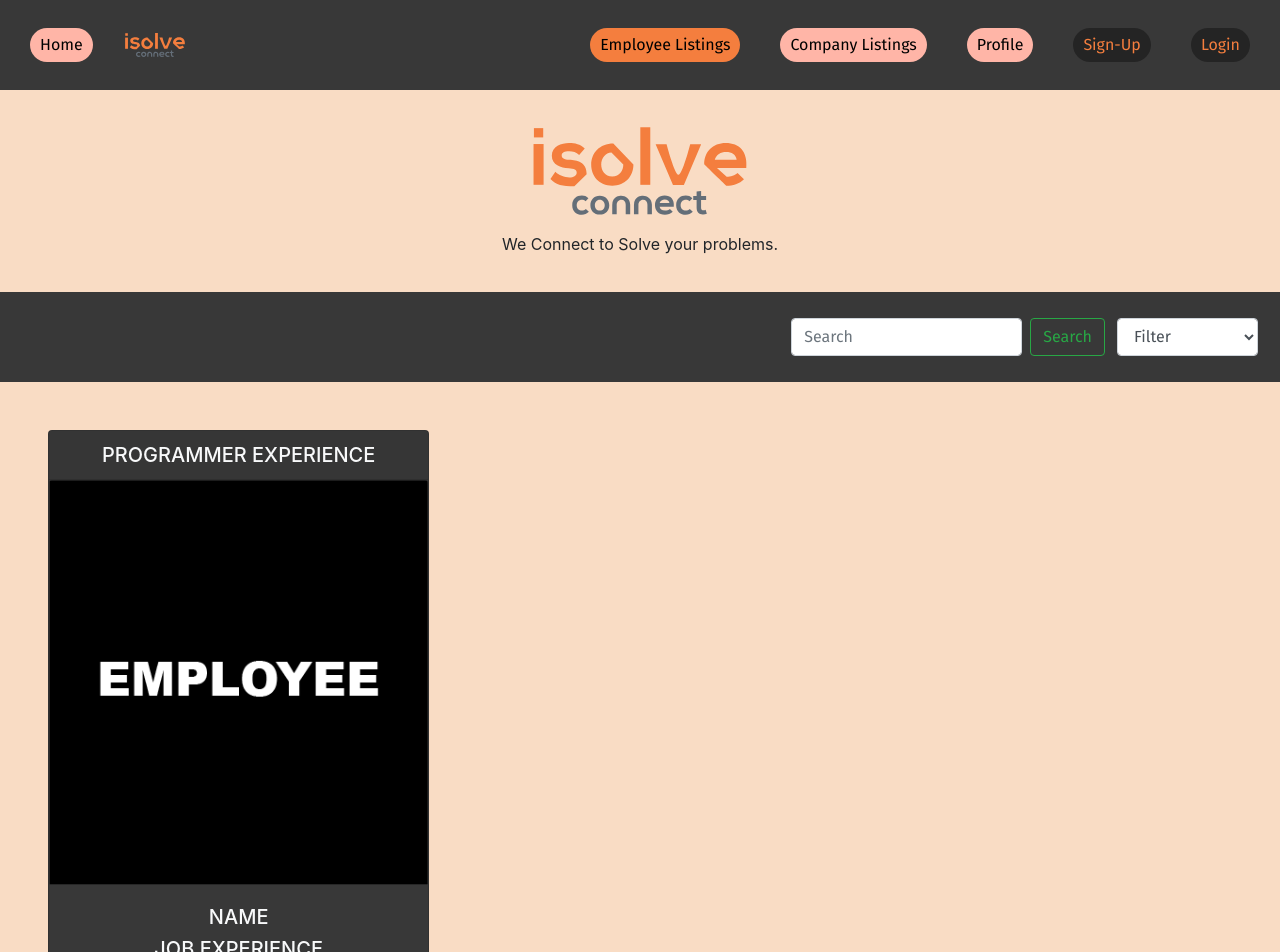
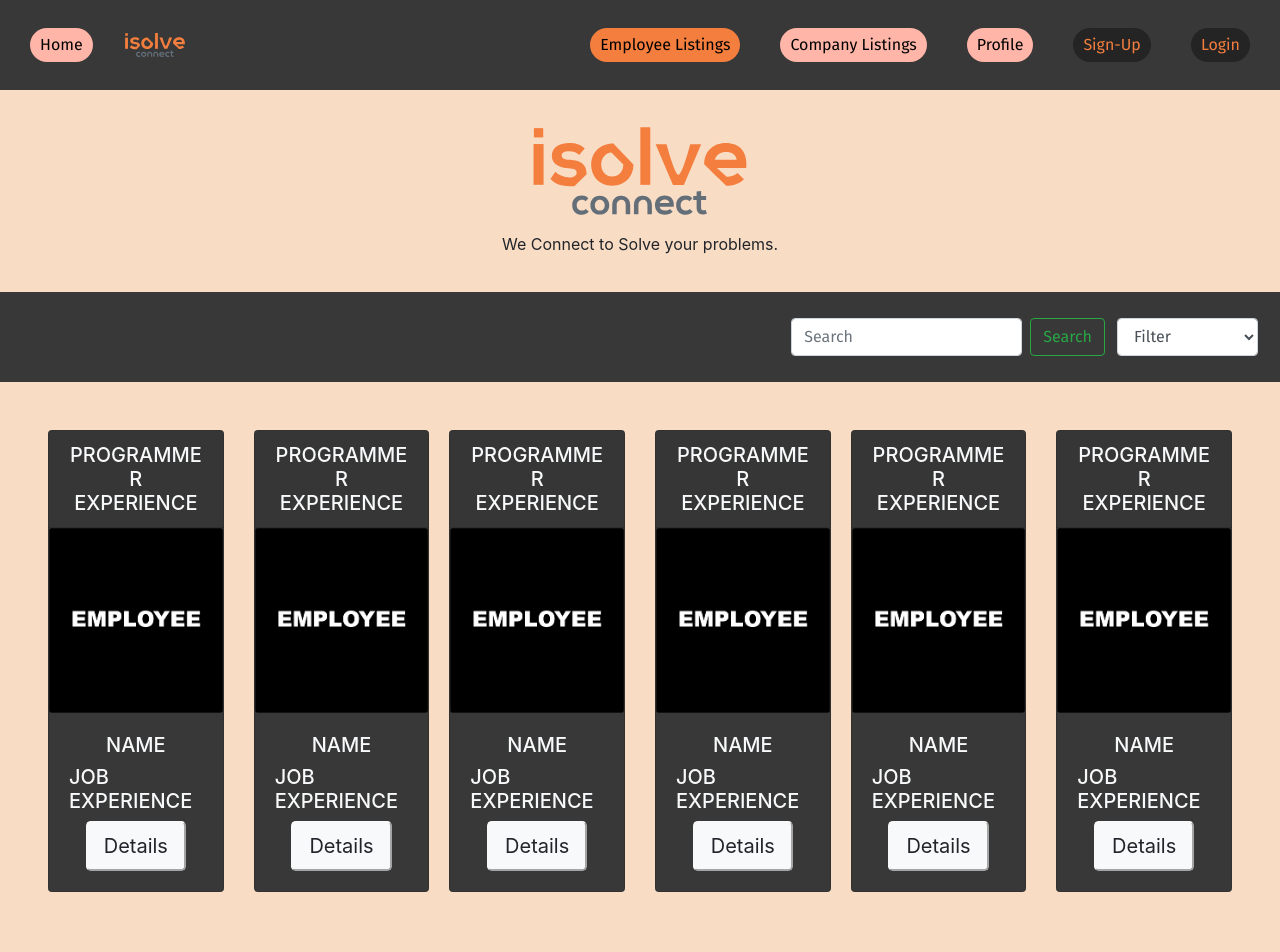
Before and after one commit to kmixc/iSolve-Connect, a React (Create React App) app: page /employeelist in a window 1280 px wide. Shown: the top 952 px of the page. Built offline with nearby package versions, Linux system fonts and the light colour scheme.

Commit message:
Added More Content

```diff
--- a/src/pages/CompanyListings.jsx
+++ b/src/pages/CompanyListings.jsx
@@ -27,12 +27,61 @@
                     </div>
                 </nav>
                 <div>
-                    <div class="card-columns  p-5">
-                        <div class="card bg-iSolve text-light">
-                            <img src={CompanyTemplate} class="card-img-top" alt="..." />
-                            <div class="card-body d-flex justify-content-around align-items-center">
-                                <h5 class="card-title">Company Name</h5>
-                                <button className='btn-lg btn-light' data-toggle="modal" data-target="#exampleModal">Details</button>
+                    <div class="card-columns p-5">
+                        <div className='row row-cols-1 row-cols-md-1 g-4'>
+                            <div className='col'>
+                                <div class="card bg-iSolve text-light">
+                                    <img src={CompanyTemplate} class="card-img-top" alt="..." />
+                                    <div class="card-body d-flex justify-content-around align-items-center">
+                                        <h5 class="card-title">Company Name</h5>
+                                        <button className='btn-lg btn-light' data-toggle="modal" data-target="#exampleModal">Details</button>
+                                    </div>
+                                </div>
+                            </div>
+                            <div className='col'>
+                                <div class="card bg-iSolve text-light">
+                                    <img src={CompanyTemplate} class="card-img-top" alt="..." />
+                                    <div class="card-body d-flex justify-content-around align-items-center">
+                                        <h5 class="card-title">Company Name</h5>
+                                        <button className='btn-lg btn-light' data-toggle="modal" data-target="#exampleModal">Details</button>
+                                    </div>
+                                </div>
+                            </div>
+                            <div className='col'>
+                                <div class="card bg-iSolve text-light">
+                                    <img src={CompanyTemplate} class="card-img-top" alt="..." />
+                                    <div class="card-body d-flex justify-content-around align-items-center">
+                                        <h5 class="card-title">Company Name</h5>
+                                        <button className='btn-lg btn-light' data-toggle="modal" data-target="#exampleModal">Details</button>
+                                    </div>
+                                </div>
+                            </div>
+                            <div className='col'>
+                                <div class="card bg-iSolve text-light">
+                                    <img src={CompanyTemplate} class="card-img-top" alt="..." />
+                                    <div class="card-body d-flex justify-content-around align-items-center">
+                                        <h5 class="card-title">Company Name</h5>
+                                        <button className='btn-lg btn-light' data-toggle="modal" data-target="#exampleModal">Details</button>
+                                    </div>
+                                </div>
+                            </div>
+                            <div className='col'>
+                                <div class="card bg-iSolve text-light">
+                                    <img src={CompanyTemplate} class="card-img-top" alt="..." />
+                                    <div class="card-body d-flex justify-content-around align-items-center">
+                                        <h5 class="card-title">Company Name</h5>
+                                        <button className='btn-lg btn-light' data-toggle="modal" data-target="#exampleModal">Details</button>
+                                    </div>
+                                </div>
+                            </div>
+                            <div className='col'>
+                                <div class="card bg-iSolve text-light">
+                                    <img src={CompanyTemplate} class="card-img-top" alt="..." />
+                                    <div class="card-body d-flex justify-content-around align-items-center">
+                                        <h5 class="card-title">Company Name</h5>
+                                        <button className='btn-lg btn-light' data-toggle="modal" data-target="#exampleModal">Details</button>
+                                    </div>
+                                </div>
                             </div>
                         </div>
                         <div class="modal fade bd-example-modal-lg" id="exampleModal" tabindex="-1" role="dialog" aria-labelledby="exampleModalLabel" aria-hidden="true">
@@ -46,7 +95,7 @@
                                     </div>
 
                                     <div class="modal-body">
-                                        <h2>Company Name</h2>
+                                        <h2 className='position-absolute'>Company Name</h2>
                                         <div className='d-flex justify-content-around align-items-center'>
                                             <img src={CompanyTemplate} class="modal-img" alt="..." />
                                             <div className='px-5'>
--- a/src/pages/EmployeeListings.jsx
+++ b/src/pages/EmployeeListings.jsx
@@ -30,14 +30,72 @@
                 </nav>
                 <div>
                     <div class="card-columns p-5">
-
+                        <div className='row row-cols-1 row-cols-md-2 g-4'>
+                            <div className='col'>
                                 <div class="card bg-iSolve text-light">
                                     <h5 class="card-header text-center">PROGRAMMER EXPERIENCE</h5>
-                            <img src={EmployeeTemplate} class="card-img-top" alt="..." />
+                                    <img src={EmployeeTemplate} class="card-img card-image" alt="..." />
                                     <div class="card-body d-flex flex-column justify-content-around align-items-center">
                                         <h5>NAME</h5>
                                         <h5>JOB EXPERIENCE</h5>
                                         <button className='btn-lg btn-light' data-toggle="modal" data-target="#exampleModal">Details</button>
+                                    </div>
+                                </div>
+                            </div>
+                            <div className='col'>
+                                <div class="card bg-iSolve text-light">
+                                    <h5 class="card-header text-center">PROGRAMMER EXPERIENCE</h5>
+                                    <img src={EmployeeTemplate} class="card-img card-image" alt="..." />
+                                    <div class="card-body d-flex flex-column justify-content-around align-items-center">
+                                        <h5>NAME</h5>
+                                        <h5>JOB EXPERIENCE</h5>
+                                        <button className='btn-lg btn-light' data-toggle="modal" data-target="#exampleModal">Details</button>
+                                    </div>
+                                </div>
+                            </div>
+                            <div className='col'>
+                                <div class="card bg-iSolve text-light">
+                                    <h5 class="card-header text-center">PROGRAMMER EXPERIENCE</h5>
+                                    <img src={EmployeeTemplate} class="card-img card-image" alt="..." />
+                                    <div class="card-body d-flex flex-column justify-content-around align-items-center">
+                                        <h5>NAME</h5>
+                                        <h5>JOB EXPERIENCE</h5>
+                                        <button className='btn-lg btn-light' data-toggle="modal" data-target="#exampleModal">Details</button>
+                                    </div>
+                                </div>
+                            </div>
+                            <div className='col'>
+                                <div class="card bg-iSolve text-light">
+                                    <h5 class="card-header text-center">PROGRAMMER EXPERIENCE</h5>
+                                    <img src={EmployeeTemplate} class="card-img card-image" alt="..." />
+                                    <div class="card-body d-flex flex-column justify-content-around align-items-center">
+                                        <h5>NAME</h5>
+                                        <h5>JOB EXPERIENCE</h5>
+                                        <button className='btn-lg btn-light' data-toggle="modal" data-target="#exampleModal">Details</button>
+                                    </div>
+                                </div>
+                            </div>
+                            <div className='col'>
+                                <div class="card bg-iSolve text-light">
+                                    <h5 class="card-header text-center">PROGRAMMER EXPERIENCE</h5>
+                                    <img src={EmployeeTemplate} class="card-img card-image" alt="..." />
+                                    <div class="card-body d-flex flex-column justify-content-around align-items-center">
+                                        <h5>NAME</h5>
+                                        <h5>JOB EXPERIENCE</h5>
+                                        <button className='btn-lg btn-light' data-toggle="modal" data-target="#exampleModal">Details</button>
+                                    </div>
+                                </div>
+                            </div>
+                            <div className='col'>
+                                <div class="card bg-iSolve text-light">
+                                    <h5 class="card-header text-center">PROGRAMMER EXPERIENCE</h5>
+                                    <img src={EmployeeTemplate} class="card-img card-image" alt="..." />
+                                    <div class="card-body d-flex flex-column justify-content-around align-items-center">
+                                        <h5>NAME</h5>
+                                        <h5>JOB EXPERIENCE</h5>
+                                        <button className='btn-lg btn-light' data-toggle="modal" data-target="#exampleModal">Details</button>
+                                    </div>
+                                </div>
                             </div>
                         </div>
 
```
Also changed, not shown: src/App.css (line endings or trailing spaces), 1 other file (tests, documents, lock files or other folders). Lines whose indentation alone changed are shown as unchanged.
